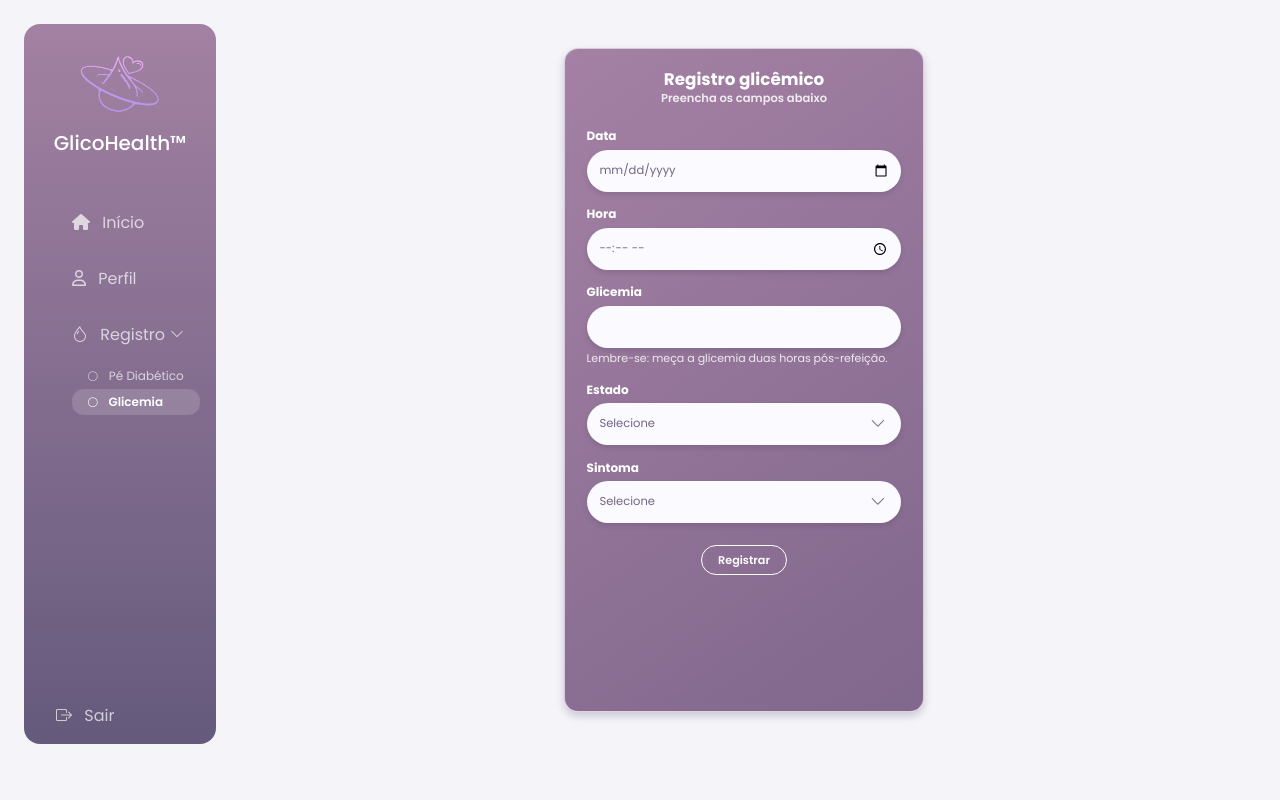
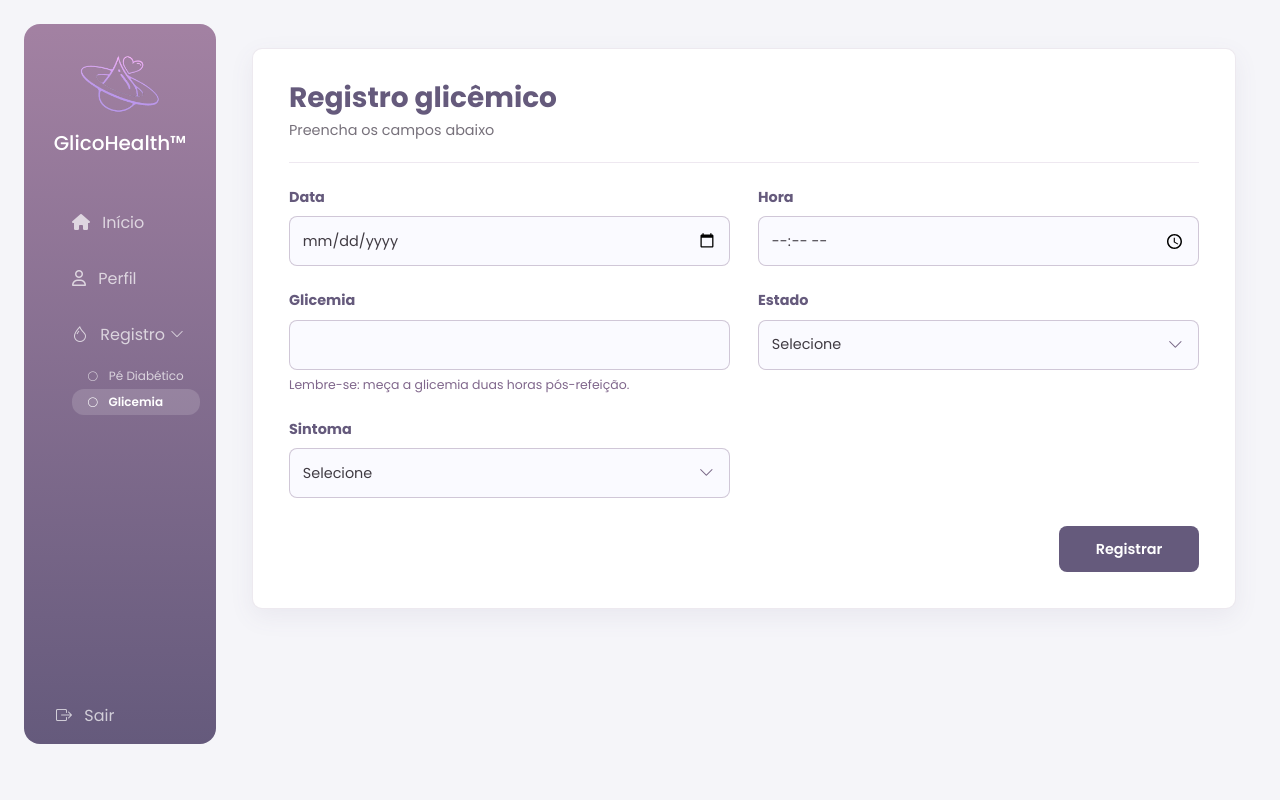
Before and after one commit to KauaWn/Glico-Health, a Flask app: page /registroglicemia in a window 1280 px wide. Run offline with Flask 3, Linux system fonts and the light colour scheme; parts of the project's set-up code (start-up, migrations or seed data) failed here and were passed over; some web fonts are replaced.

Commit message:
adaptando (tentativa) a tela de registro no desktop

```diff
--- a/app/static/css/registroglicemia.css
+++ b/app/static/css/registroglicemia.css
@@ -255,11 +255,126 @@ body {
 }
 
 @media (min-width: 992px) {
-  .registro-header {
-    padding-left: 2rem;
+  body {
+    background-color: #f5f5f9 !important;
+    color: #302d33;
   }
 
   .registro-main {
-    padding-top: 1.5rem;
+    display: block;
+    padding: 1.5rem 1.75rem 2rem;
+  }
+
+  .registro-card {
+    width: min(100%, 1280px);
+    padding: 2rem 2.25rem 2.25rem;
+    border: 1px solid rgba(128, 103, 140, 0.14);
+    border-radius: 10px;
+    background: #ffffff;
+    box-shadow: 0 8px 24px rgba(101, 90, 124, 0.08);
+  }
+
+  .registro-heading {
+    margin-bottom: 1.5rem;
+    padding-bottom: 1.25rem;
+    border-bottom: 1px solid #eee8f0;
+    text-align: left;
+  }
+
+  .registro-heading h1 {
+    color: var(--registro-purple-dark);
+    font-size: 1.75rem;
+  }
+
+  .registro-heading p {
+    margin-top: 0.35rem;
+    color: #77717b;
+    font-size: 0.9rem;
+    font-weight: 400;
+  }
+
+  .registro-form {
+    display: grid;
+    grid-template-columns: repeat(2, minmax(0, 1fr));
+    width: min(100%, 960px);
+    align-items: start;
+    gap: 1.5rem 1.75rem;
+  }
+
+  .registro-field {
+    gap: 0.5rem;
+  }
+
+  .registro-field label {
+    color: var(--registro-purple-dark);
+    font-size: 0.9rem;
+  }
+
+  .registro-field input,
+  .registro-field select,
+  .glicemia-input-wrapper {
+    min-height: 50px;
+    border: 1px solid rgba(128, 103, 140, 0.35);
+    border-radius: 8px;
+    background: var(--registro-input);
+    box-shadow: none;
+    color: #403b43;
+    font-size: 0.9rem;
+  }
+
+  .registro-field input:focus,
+  .registro-field select:focus,
+  .registro-select-wrapper:focus-within {
+    border-color: var(--registro-purple);
+    box-shadow: 0 0 0 3px rgba(128, 103, 140, 0.16);
+  }
+
+  .registro-select-wrapper select:focus {
+    box-shadow: none;
+  }
+
+  .registro-field small {
+    color: var(--registro-purple);
+    font-size: 0.78rem;
+  }
+
+  .glicemia-input-wrapper {
+    padding: 0.55rem 0.8rem;
+  }
+
+  .glicemia-input-wrapper input {
+    min-height: auto;
+    padding: 0;
+    border: 0;
+    background: transparent;
+    box-shadow: none;
+  }
+
+  .glicemia-input-wrapper input:focus {
+    box-shadow: none;
+  }
+
+  .glicemia-unit {
+    color: var(--registro-purple);
+    font-size: 0.85rem;
+  }
+
+  .registro-submit {
+    grid-column: 1 / -1;
+    justify-self: end;
+    min-width: 140px;
+    min-height: 46px;
+    margin-top: 0.25rem;
+    padding: 0.6rem 1.25rem;
+    border: 0;
+    border-radius: 8px;
+    background: var(--registro-purple-dark);
+    color: #ffffff;
+    font-size: 0.9rem;
+  }
+
+  .registro-submit:hover,
+  .registro-submit:focus-visible {
+    background: #514866;
   }
 }
```
